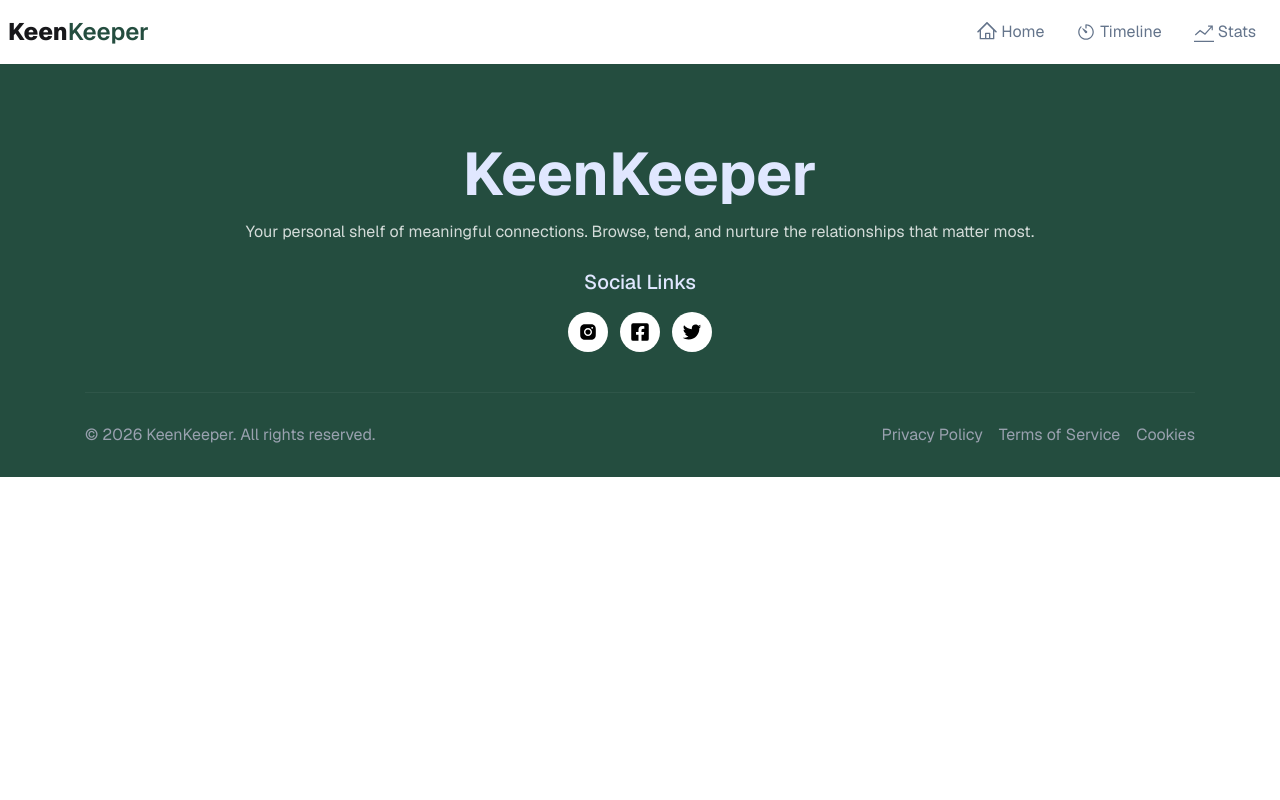
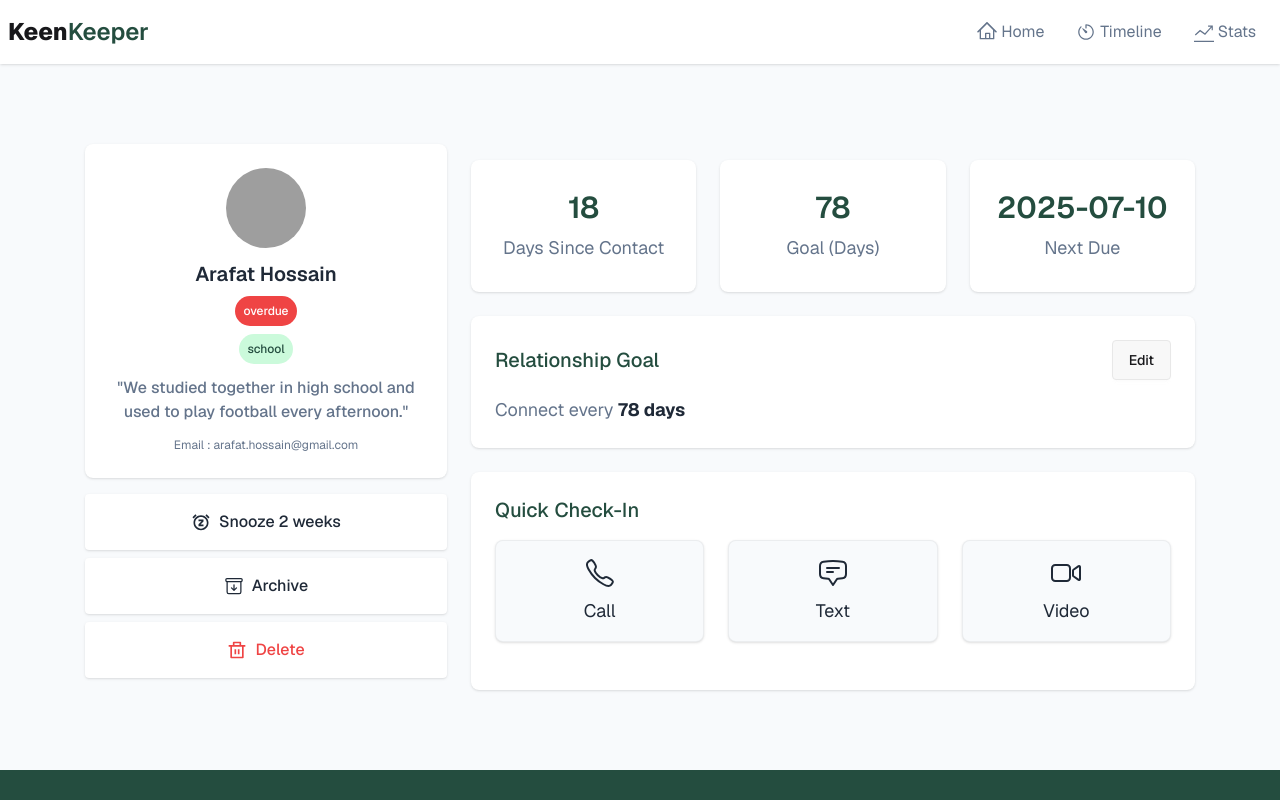
Before and after one commit to djriad157764-creator/Keen-Keeper, a React (Vite) app: page /friendDetails/1 in a window 1280 px wide. Shown: the top 800 px of the page. Built offline with nearby package versions, Linux system fonts and the light colour scheme; grey boxes are pictures that could not be loaded.

Commit message:
Add: Friends Card Details and Stats Title and Fix some issue

```diff
--- a/src/hooks/useFetchData.jsx
+++ b/src/hooks/useFetchData.jsx
@@ -5,7 +5,7 @@ const useFetchData = () => {
   const [loading, setLoading] = useState(true);
   useEffect(() => {
     const loadDAtaFromPublicFolder = async () => {
-      const res = await fetch("friendsData.json");
+      const res = await fetch("/friendsData.json");
       const data = await res.json();
       setTimeout(() => {
         setFriendsData(data);
@@ -19,8 +19,8 @@ const useFetchData = () => {
     loading,
     friendsData,
     setFriendsData,
-    };
-    console.log(customHooksData);
+  };
+
   return customHooksData;
 };
 
--- a/src/index.css
+++ b/src/index.css
@@ -1,11 +1,13 @@
-@import url('https://fonts.googleapis.com/css2?family=Geist:wght@100..900&display=swap');
-
+@import url("https://fonts.googleapis.com/css2?family=Geist:wght@100..900&display=swap");
 
 @import "tailwindcss";
 @plugin "daisyui";
 
-body{
-    font-family: "Geist", sans-serif;
-    background:#F8FAFC ;
+* {
+  outline: none;
+}
 
+body {
+  font-family: "Geist", sans-serif;
+  background: #f8fafc;
 }
--- a/src/main.jsx
+++ b/src/main.jsx
@@ -6,6 +6,7 @@ import RootLayout from "./rootLayout/RootLayout";
 import HomePage from "./ui/homePage/HomePage";
 import TimeLine from "./page/timeline/TimeLine";
 import Stats from "./page/stats/Stats";
+import FriendsDetails from "./ui/friendsComponents/FriendsDetails";
 
 const router = createBrowserRouter([
   {
@@ -14,7 +15,7 @@ const router = createBrowserRouter([
     children: [{ index: true, Component: HomePage },
       { path: "timeline",Component:TimeLine },
       { path: "stats", Component: Stats },
-      {path:'friendDetails/:id',}
+      {path:'/friendDetails/:id',Component:FriendsDetails}
     ],
   },
 ]);
--- a/src/page/stats/Stats.jsx
+++ b/src/page/stats/Stats.jsx
@@ -130,26 +130,50 @@ const Stats = () => {
   const data = all(textData, callData, videoData);
 
   return (
+    <div className="mx-5 xl:px-0">
+      <div className="w-full max-w-277.5 mx-auto">
+        <h1 className="mt-20 text-[#1F2937] font-bold text-2xl sm:text-3xl md:text-4xl lg:text-5xl ">
+          Friendship Analytics
+        </h1>
+        <div className="p-8  bg-white shadow-sm mb-20 rounded-lg mt-4">
+          <p className="font-medium text-xl text-[#244D3F]">
+            By Interaction Type
+          </p>
           <ResponsiveContainer width="100%" height={300}>
             <PieChart>
               <Pie
                 data={data}
                 dataKey="value"
                 nameKey="name"
-          innerRadius="75%"
+                innerRadius="80%"
                 outerRadius="100%"
                 cornerRadius={50}
                 paddingAngle={5}
                 isAnimationActive
               >
                 {data.map((entry, index) => (
-            <Cell key={`cell-${index}`} fill={COLORS[index % COLORS.length]} />
+                  <Cell
+                    key={`cell-${index}`}
+                    fill={COLORS[index % COLORS.length]}
+                  />
                 ))}
               </Pie>
               <Tooltip />
-        <Legend verticalAlign="bottom" height={36} />
+              <div className="mt-4">
+                <Legend
+                  verticalAlign="bottom"
+                  height={36}
+                  iconType="circle"
+                  wrapperStyle={{
+                    paddingTop: "16px",
+                  }}
+                />
+              </div>
             </PieChart>
           </ResponsiveContainer>
+        </div>
+      </div>
+    </div>
   );
 };
 
--- a/src/ui/friendsComponents/FriendsCard.jsx
+++ b/src/ui/friendsComponents/FriendsCard.jsx
@@ -3,20 +3,20 @@ import { Link } from "react-router";
 
 const FriendsCard = ({ friend }) => {
   const { name, picture, days_since_contact, tags, status } = friend || [];
-  console.log(friend);
+
   return (
     <Link to={`/friendDetails/${friend.id}`}>
       <div className="p-6 text-center bg-white shadow-sm rounded-lg">
         <div className="">
           <img
-            className="rounded-full object-cover mx-auto mb-3"
+            className="rounded-full w-20 h-20 object-cover mx-auto mb-3"
             src={picture}
             alt={name}
           />
         </div>
         <div className="">
           <h2 className="text-[#1F2937] text-xl font-semibold mb-2">{name}</h2>
-          <p className="text-[12px] text-[#64748B]">
+          <p className="text-[12px] text-[#64748B] mb-2">
             {days_since_contact}d ago
           </p>
           <div className="flex items-center gap-2 justify-center">
--- a/src/ui/friendsComponents/FriendsDetails.jsx
+++ b/src/ui/friendsComponents/FriendsDetails.jsx
@@ -1,11 +1,152 @@
-import React from 'react';
+import React from "react";
+import { useParams } from "react-router";
+import useFetchData from "../../hooks/useFetchData";
+import { RingLoader } from "react-spinners";
+import { RiAlarmSnoozeLine, RiDeleteBinLine } from "react-icons/ri";
+import { IoArchiveOutline, IoCallOutline, IoVideocamOutline } from "react-icons/io5";
+import { HiOutlineChatBubbleBottomCenterText } from "react-icons/hi2";
 
 const FriendsDetails = () => {
+  const { loading, friendsData = [] } = useFetchData();
+  const { id } = useParams();
+
+  if (!friendsData) return;
+  const findFriendData = friendsData.find((item) => item.id == id);
+  console.log(findFriendData);
+
+  const {
+    name,
+    picture,
+    tags,
+    status,
+    bio,
+    email,
+    days_since_contact,
+    goal,
+    next_due_date,
+  } = findFriendData || {};
+
+  if (loading) {
     return (
-        <div>
-            friends details
+      <div className="flex justify-center items-center min-h-[50vh]">
+        <RingLoader />
+      </div>
+    );
+  }
+
+  return (
+    <div className="mx-5 xl:px-0">
+      <div className="lg:flex items-start gap-6 w-full max-w-277.5 mt-20 mx-auto mb-20">
+        <div className="flex-1">
+          <div className=" text-center bg-white p-6 shadow-sm rounded-lg ">
+            <div className="">
+              <img
+                className="rounded-full w-20 h-20 object-cover mx-auto mb-3"
+                src={picture}
+                alt={name}
+              />
+            </div>
+            <div className="">
+              <h2 className="text-[#1F2937] text-xl font-semibold mb-2">
+                {name}
+              </h2>
+              <div className="flex justify-center items-center mb-2">
+                <p
+                  className={`${status === "overdue" && "bg-[#EF4444]"} ${status === "on-track" && "bg-[#244D3F]"} ${status === "almost due" && "bg-[#EFAD44]"} text-[12px] font-medium text-white rounded-full px-2 py-1.5 w-fit`}
+                >
+                  {status}
+                </p>
+              </div>
+              <div className="flex items-center gap-2 justify-center">
+                {tags?.map((tag, index) => (
+                  <p
+                    className="bg-[#CBFADB] px-2 py-1.5 rounded-full text-[#244D3F] text-[12px] font-medium mb-3"
+                    key={index}
+                  >
+                    {tag}
+                  </p>
+                ))}
+              </div>
+            </div>
+            <div className="">
+              <p className="mb-3 font-medium text-[#64748B]">"{bio}"</p>
+              <p className="text-[12px] text-[#64748B]">Email : {email}</p>
+            </div>
+          </div>
+          <div className="mt-4 font-medium ">
+            <div className="py-4 bg-white rounded-sm text-[#1F2937] shadow-sm flex items-center gap-2 justify-center mb-2">
+              <RiAlarmSnoozeLine className="text-xl" />
+              Snooze 2 weeks
+            </div>
+            <div className="py-4 bg-white rounded-sm text-[#1F2937] shadow-sm flex items-center gap-2 justify-center mb-2">
+              <IoArchiveOutline className="text-xl" />
+              Archive
+            </div>
+            <div className="py-4 bg-white rounded-sm text-[#EF4444] shadow-sm flex items-center gap-2 justify-center ">
+              <RiDeleteBinLine className="text-xl" />
+              Delete
+            </div>
+          </div>
         </div>
-    );
+
+        <div className="lg:flex-2 mt-4">
+          <div className="grid grid-cols-1 sm:grid-cols-2 md:grid-cols-3 gap-6 mb-6">
+            <div className="bg-white text- text-center px-4 py-7.5 rounded-lg shadow-sm">
+              <h3 className="text-3xl text-[#244D3F] font-semibold mb-2">
+                {days_since_contact}
+              </h3>
+              <p className="text-[#64748B] text-lg">Days Since Contact</p>
+            </div>
+            <div className="bg-white  text-center px-4 py-7.5 rounded-lg shadow-sm">
+              <h3 className="text-3xl text-[#244D3F] font-semibold mb-2">
+                {goal}
+              </h3>{" "}
+              <p className="text-[#64748B] text-lg">Goal (Days)</p>
+            </div>
+            <div className="bg-white  text-center px-4 py-7.5 rounded-lg shadow-sm">
+              <h3 className="text-3xl text-[#244D3F] font-semibold mb-2">
+                {next_due_date}
+              </h3>{" "}
+              <p className="text-[#64748B] text-lg">Next Due</p>
+            </div>
+          </div>
+
+          <div className="bg-white p-6 rounded-lg shadow-sm mb-6">
+            <div className="flex items-center justify-between mb-4">
+              <h4 className="text-xl font-medium text-[#244D3F]">
+                Relationship Goal
+              </h4>
+              <button className="btn text-sm font-medium">Edit</button>
+            </div>
+            <p className="text-[#64748B] text-lg">
+              Connect every{" "}
+              <span className="font-bold text-[#1F2937]">{goal} days</span>
+            </p>
+          </div>
+          <div className="bg-white p-6 rounded-lg shadow-sm">
+            <h4 className="text-xl font-medium text-[#244D3F] mb-4">
+              Quick Check-In
+            </h4>
+            <div className="grid grid-cols-1 sm:grid-cols-2 md:grid-cols-3 gap-6 mb-6">
+              <div className="bg-[#F8FAFC] text-[#1F2937] cursor-pointer hover:bg-gray-100 border border-neutral/5 text-center p-4 rounded-lg shadow-sm">
+                <IoCallOutline className="text-[32px] mb-2 mx-auto" />
+                <p className=" text-lg">Call</p>
+              </div>
+              <div className="bg-[#F8FAFC] text-[#1F2937] cursor-pointer hover:bg-gray-100 border border-neutral/5  text-center p-4  rounded-lg shadow-sm">
+                <HiOutlineChatBubbleBottomCenterText className="text-[32px] mb-2 mx-auto" />
+
+                <p className="text-lg">Text</p>
+              </div>
+              <div className="bg-[#F8FAFC] text-[#1F2937] cursor-pointer hover:bg-gray-100 border border-neutral/5  text-center p-4 rounded-lg shadow-sm">
+                <IoVideocamOutline className="text-[32px] mb-2 mx-auto" />
+                <p className="text-lg">Video</p>
+              </div>
+            </div>
+          </div>
+        </div>
+      </div>
+    </div>
+  );
 };
 
 export default FriendsDetails;
```
Also changed, not shown: public/friendsData.json (+9 -9 lines), 1 other file (tests, documents, lock files or other folders). Lines whose indentation alone changed are shown as unchanged.
